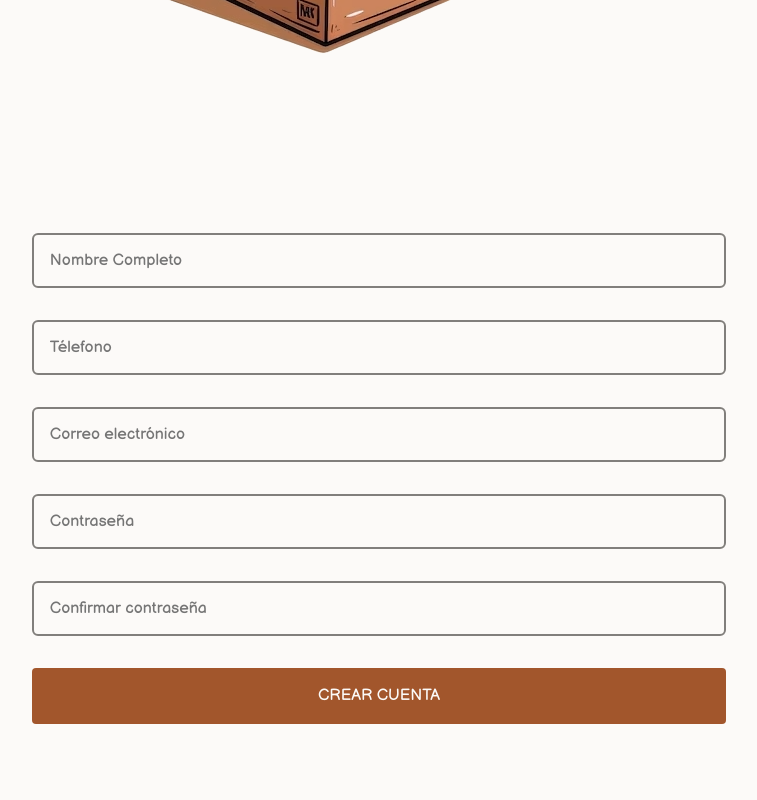
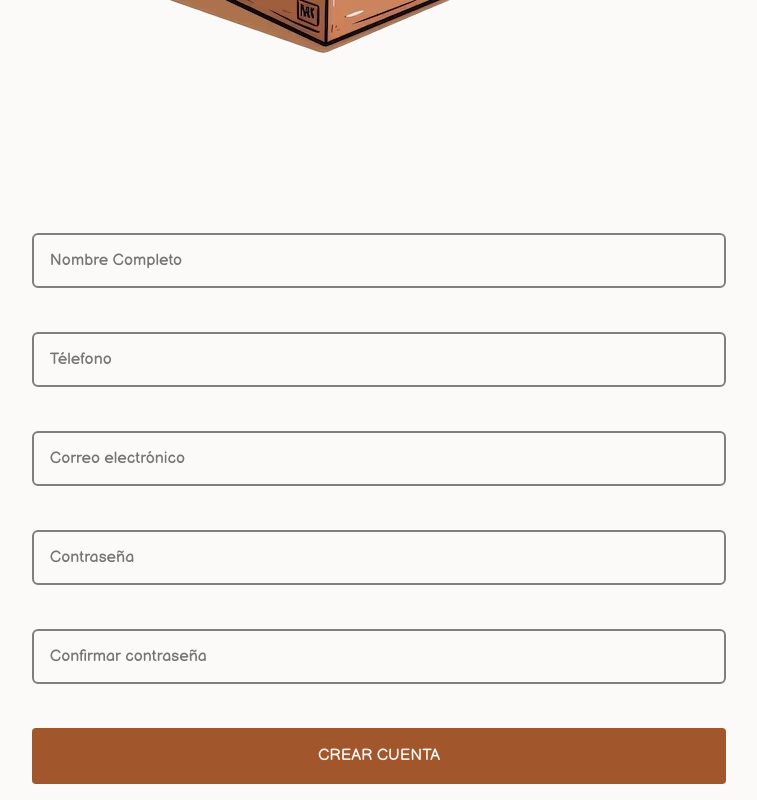
Before and after one commit to fidelChoqueDev/inventario-frontend, a React (Vite) app: page /register in a window 1280 px wide. Shown: the part 513-1313 px from the top of the page, without its empty margins (261-1018 px from the left). Before the commit the page ends 1253 px from the top, so only its background shows below. Built offline with nearby package versions, Linux system fonts and the light colour scheme.

Commit message:
refactor: create class css in RegisterForm

```diff
--- a/src/components/RegisterForm/RegisterForm.css
+++ b/src/components/RegisterForm/RegisterForm.css
@@ -1,5 +1,5 @@
-form {
-    display: flex;
-    flex-direction: column;
-    gap: 1rem;
+.c-form-register {
+  display: flex;
+  flex-direction: column;
+  gap: 1.75rem;
 }
--- a/src/components/RegisterForm/RegisterForm.tsx
+++ b/src/components/RegisterForm/RegisterForm.tsx
@@ -107,7 +107,7 @@ const RegisterForm = () => {
   };
 
   return (
-    <form onSubmit={handleSubmit}>
+    <form className="c-form-register" onSubmit={handleSubmit}>
       {inputs.map((input) => (
         <InputForm
           key={input.id}
```
